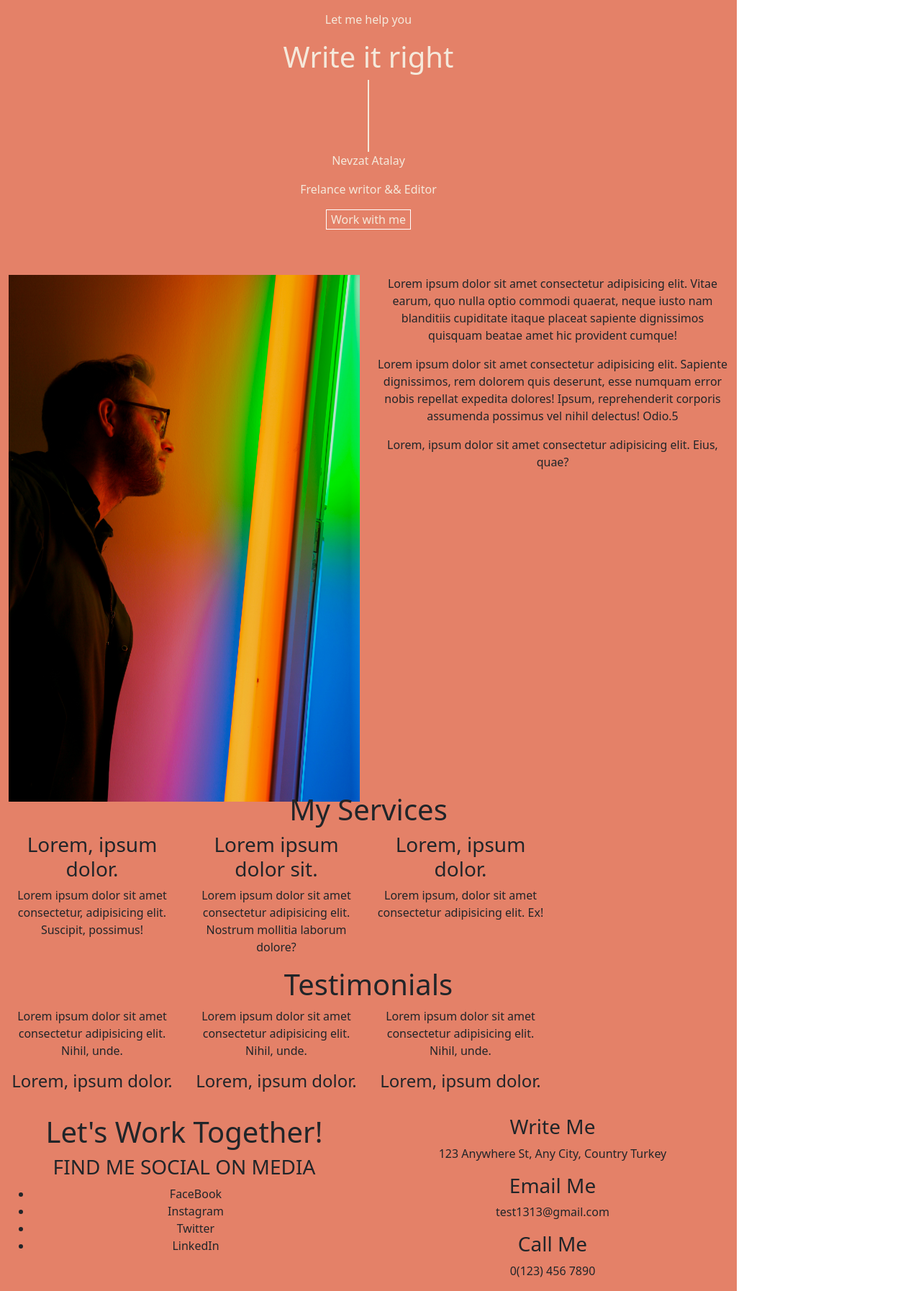
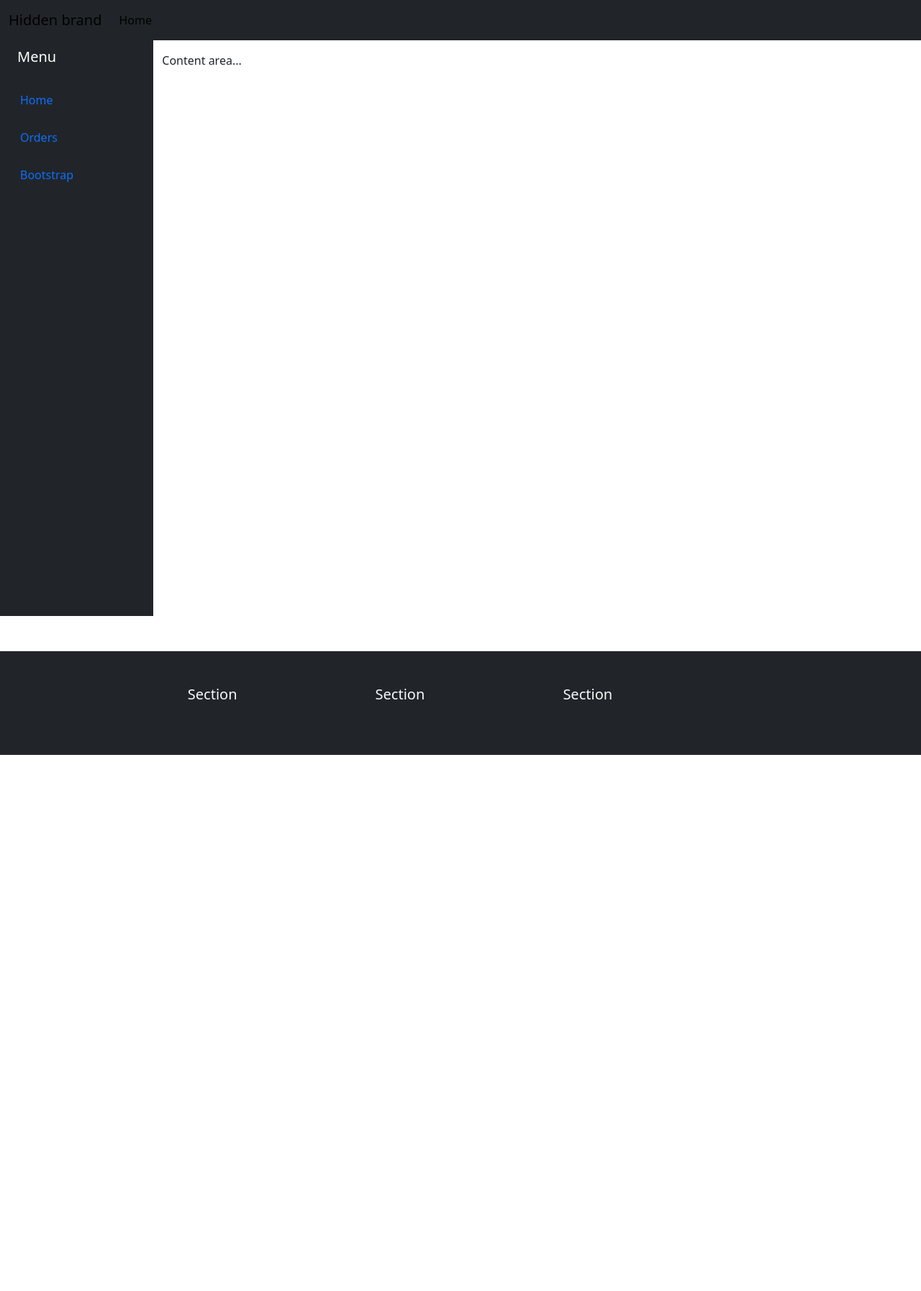
Before and after one commit to nvzt13/10---PHP-MySQL-Projects-, a PHP site: page / in a window 1280 px wide. Shown: the whole page at 72% size. After the commit the page ends 1049 px from the top, so only its background shows below. Run offline with PHP 8.4, Linux system fonts and the light colour scheme.

Commit message:
update project 2

```diff
--- a/1-)Visitor_Counter/public/index.php
+++ b/1-)Visitor_Counter/public/index.php
@@ -1,12 +1,11 @@
 <?php include '../src/connect.php'; ?>
-<!DOCTYPE html>
 <html>
 <head>
   <meta charset="UTF-8">
   <meta name="viewport" content="width=device-width, initial-scale=1">
 
   <title>Visiyor Counter</title>
-  <link rel="stylesheet" href="./Assets/CSS/style.css">
+  <link rel="stylesheet" href="./assets/css/style.css">
 </head>
 <body>
 <div class="container">
@@ -17,6 +16,6 @@
   </div>
 </div>
 
-    <script src="./Assets/JavaScript/app.js"></script>
+    <script src="./assets/javascript/app.js"></script>
 </body>
 </html>
--- a/2-) Personal_Blog/public/index.html
+++ b/2-) Personal_Blog/public/index.html
@@ -1,162 +1,81 @@
-
 <!DOCTYPE html>
-<html>
+<html lang="en">
 <head>
   <meta charset="UTF-8">
-  <meta name="viewport" content="width=device-width, initial-scale=1">
-
+  <meta name="viewport" content="width=device-width, initial-scale=1.0">
   <title>Personal Blog</title>
-  <link rel="stylesheet" href="./style.css">
+  <link rel="stylesheet" href="assets/css/style.css">
 </head>
 <body>
-
-  <!-- Header Start -->
-  <header>
-    <div class="container">
-      <div class="header-wrapper">
-        <p>Let me help you</p>
-        <h1>Write it right</h1>
-        <div class="line"></div>
-        <p>Nevzat Atalay</p>
-        <p>Frelance writor && Editor</p>
-      </div>
-      <div class="button-wrapper">
-        <button type="submit">Work with me</button>
+  <!------------Navbar Start-------->
+  <nav class="navbar navbar-expand-lg bg-dark">
+    <div class="container-fluid">
+      <button class="navbar-toggler" type="button" data-bs-toggle="collapse" data-bs-target="#navbarTogglerDemo01" aria-controls="navbarTogglerDemo01" aria-expanded="false" aria-label="Toggle navigation">
+        <span class="navbar-toggler-icon"></span>
+      </button>
+      <div class="collapse navbar-collapse" id="navbarTogglerDemo01">
+        <a class="navbar-brand" href="#">Hidden brand</a>
+        <ul class="navbar-nav me-auto mb-2 mb-lg-0">
+          <li class="nav-item">
+            <a class="nav-link active" aria-current="page" href="#">Home</a>
+          </li>
+        </ul>
       </div>
     </div>
-  </header>
-  <!-- Header End About Start-->
-  <section>
-    <div class="container">
-      <div class="row py-5">
-        <div class="col-6" >
-          <div class="img-wrapper d-flex align-items-center">
-            <img class="img-fluid mx-auto" src="img/Person1.jpg" alt="" />
-          </div>
+  </nav>
+  <!-- Navbar End Sidebar Start-->
+  <div class="container-fluid">
+    <div class="row flex-nowrap">
+        <div class="col-auto col-md-3 col-xl-2 px-sm-2 px-0 bg-dark">
+            <div class="d-flex flex-column align-items-center align-items-sm-start px-3 pt-2 text-white min-vh-100">
+                <a href="/" class="d-flex align-items-center pb-3 mb-md-0 me-md-auto text-white text-decoration-none">
+                    <span class="fs-5 d-none d-sm-inline">Menu</span>
+                </a>
+                <ul class="nav nav-pills flex-column mb-sm-auto mb-0 align-items-center align-items-sm-start" id="menu">
+                    <li class="nav-item">
+                        <a href="#" class="nav-link align-middle px-0">
+                            <i class="fs-4 bi-house"></i> <span class="ms-1 d-none d-sm-inline">Home</span>
+                        </a>
+                    </li>
+                    <li>
+                        <a href="#" class="nav-link px-0 align-middle">
+                            <i class="fs-4 bi-table"></i> <span class="ms-1 d-none d-sm-inline">Orders</span></a>
+                    </li>
+                    <li>
+                        <a href="#submenu2" data-bs-toggle="collapse" class="nav-link px-0 align-middle ">
+                            <i class="fs-4 bi-bootstrap"></i> <span class="ms-1 d-none d-sm-inline">Bootstrap</span></a>
+                        <ul class="collapse nav flex-column ms-1" id="submenu2" data-bs-parent="#menu">
+                            <li class="w-100">
+                                <a href="#" class="nav-link px-0"> <span class="d-none d-sm-inline">Item</span> 1</a>
+                            </li>
+                            <li>
+                                <a href="#" class="nav-link px-0"> <span class="d-none d-sm-inline">Item</span> 2</a>
+                            </li>
+                        </ul>
+                    </li>
+                </ul>
+            </div>
         </div>
-        <div class="col-6">
-          <p>Lorem ipsum dolor sit amet consectetur adipisicing elit. Vitae earum, quo nulla optio commodi quaerat, neque iusto nam blanditiis cupiditate itaque placeat sapiente dignissimos quisquam beatae amet hic provident cumque!
-          </p>
-          <p>
-            Lorem ipsum dolor sit amet consectetur adipisicing elit. Sapiente dignissimos, rem dolorem quis deserunt, esse numquam error nobis repellat expedita dolores! Ipsum, reprehenderit corporis assumenda possimus vel nihil delectus! Odio.5</p>
-            <p>Lorem, ipsum dolor sit amet consectetur adipisicing elit. Eius, quae?
-            </p>
+        <div class="col py-3">
+            Content area...
         </div>
-      </div>
     </div>
-  </section>
-  <!--About End Servises Start -->
-  <section>
-    <div class="container">
-      <div class="col">
-        <div id="row">
-          <h1>My Services</h1>
-        </div>
-        <div class="row">
-          <div class="col-3">
-            <h3>Lorem, ipsum dolor.</h3>
-            <p>Lorem ipsum dolor sit amet consectetur, adipisicing elit. Suscipit, possimus!
-            </p>
-          </div>
-          <div class="col-3">
-            <h3>Lorem ipsum dolor sit.</h3>
-            <p>Lorem ipsum dolor sit amet consectetur adipisicing elit. Nostrum mollitia laborum dolore?
-            </p>
-          </div>
-          <div class="col-3">
-            <h3>Lorem, ipsum dolor.</h3>
-            <p>Lorem ipsum, dolor sit amet consectetur adipisicing elit. Ex!
-            </p>
-          </div>
-        </div>
-      </div>
-    </div>
-  </section>
-  <!--Services End Testimonials Start-->
-  <section>
-    <div class="container">
-      <div class="row">
-        <h1>Testimonials</h1>
-      </div>
-      <div class="row">
-        <div class="col-3">
-          <div class="coment">
-            <p>Lorem ipsum dolor sit amet consectetur adipisicing elit. Nihil, unde.
-            </p>
-          </div>
-          <div class="person">
-            <h4>Lorem, ipsum dolor.
-            </h4>
-            <div class="img-wrapper">
-              <img src="" alt="" />
-            </div>
-          </div>
-        </div>
-        <div class="col-3">
-          <div class="coment">
-            <p>Lorem ipsum dolor sit amet consectetur adipisicing elit. Nihil, unde.
-            </p>
-          </div>
-          <div class="person">
-            <h4>Lorem, ipsum dolor.
-            </h4>
-            <div class="img-wrapper">
-              <img src="" alt="" />
-            </div>
-          </div>
-        </div>
-        <div class="col-3">
-          <div class="coment">
-            <p>Lorem ipsum dolor sit amet consectetur adipisicing elit. Nihil, unde.
-            </p>
-          </div>
-          <div class="person">
-            <h4>Lorem, ipsum dolor.
-            </h4>
-            <div class="img-wrapper">
-              <img src="" alt="" />
-            </div>
-          </div>
-        </div>
-      </div>
-    </div>
-  </section>
-  <!-- Testimonials End Footer Start -->
-<footer>
-  <div class="container">
-  <div class="row">
-      <div class="col-6">
-    <div class="left">
-       <h1>Let's Work Together!</h1>
-    <h3>FIND ME SOCIAL ON MEDIA</h3>
-    <ul>
-      <li>FaceBook</li>
-      <li>Instagram</li>
-      <li>Twitter</li>
-      <li>LinkedIn</li>
-    </ul>
-    </div>
+</div>
+<footer class="row row-cols-1 row-cols-sm-2 row-cols-md-5 py-5 my-5 border-top bg-dark text-light">
+  <div class="col mb-3">
+
   </div>
-  <div class="col-6">
-    <div class="right">
-      <div>
-        <h3>Write Me</h3>
-         <p>123 Anywhere St, Any City, Country Turkey</p>
-      </div>
-      <div>
-        <h3>Email Me</h3>
-         <p>test1313@gmail.com</p>
-      </div>
-      <div>
-        <h3>Call Me</h3>
-         <p>0(123) 456 7890</p>
-      </div>
-    </div>
+
+  <div class="col mb-3">
+    <h5>Section</h5>
   </div>
+  <div class="col mb-3">
+    <h5>Section</h5>
   </div>
-</div>
+  <div class="col mb-3">
+    <h5>Section</h5>
+  </div>
 </footer>
-<!-- Footer End -->
-    <script src="app.js"></script>
+
 </body>
 </html>
--- a/2-) Personal_Blog/public/style.scss
+++ /dev/null
@@ -1,40 +0,0 @@
-@import "../../node_modules/bootstrap/scss/bootstrap";
-$bg: #E48168;
-$textcolor:#F5E9DB;
-*{
- // border: 1px solid;
-  text-align: center;
-  box-sizing: border-box;
-}
-header{
-  padding: 15px 0;
-  background-color: $bg;
-  max-height: 767px;
-  max-width: 1024px;
-  color: $textcolor !important;
-
-  .container{
-    align-content: center;
-    .header-wrapper{
-    .line{
-      height: 100px;
-      width: 2px;
-      margin:0 auto;
-      background-color: $textcolor;
-    }
-  }
-    .button-wrapper{
-      button{
-        background-color: transparent;
-        color:$textcolor;
-        border:1px solid white;
-      }
-    }
-  }
-}
-
-section,footer{
-  max-height: 767px;
-  max-width: 1024px;
-  background-color: $bg;
-}
```
Also changed, not shown: 1-)Visitor_Counter/src/sil.php (+12 -2 lines), 1-)Visitor_Counter/public/Assets/CSS/style.css, 1-)Visitor_Counter/public/Assets/CSS/style.scss, 1-)Visitor_Counter/public/Assets/JavaScript/app.js, 2-) Personal_Blog/public/assets/css/style.css, 2-) Personal_Blog/public/assets/css/style.scss (added), 2-) Personal_Blog/public/img/20241203_182617_0000.png (deleted), 2-) Personal_Blog/public/img/20241203_182617_0001.png (deleted), 2-) Personal_Blog/public/img/20241203_182617_0002.png (deleted), 2-) Personal_Blog/public/img/20241203_182617_0003.png (deleted), 2-) Personal_Blog/public/img/20241203_182617_0004.png (deleted), 2-) Personal_Blog/public/img/Person1.jpg (deleted), 2-) Personal_Blog/src/view/head.php (added), 4 other files.
